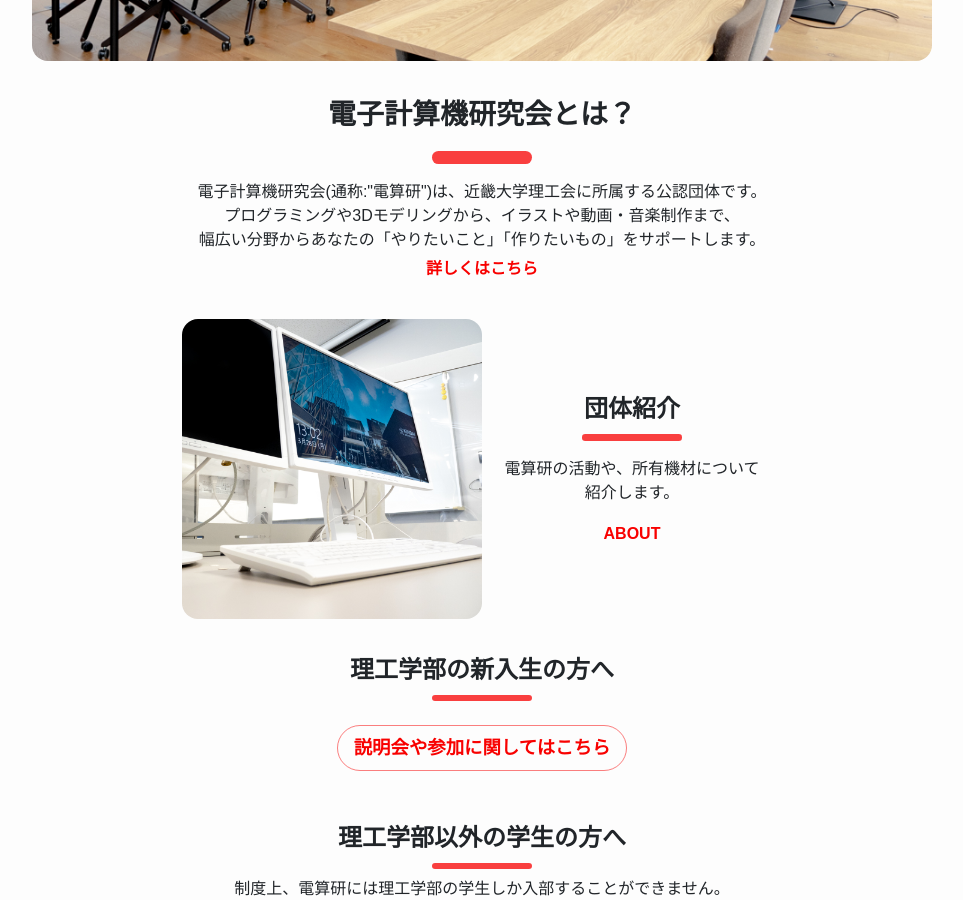
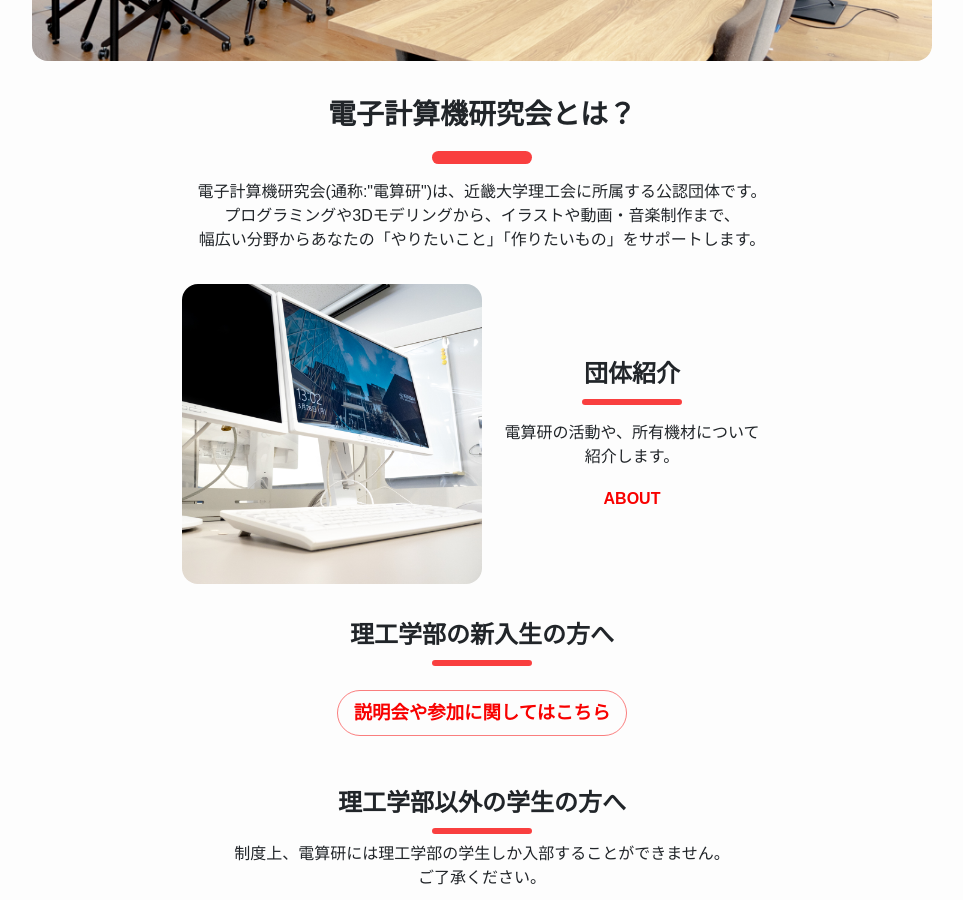
Before and after one commit to kindai-csg/csg-hp, a Jekyll site: the page built from pages/index.md, in a window 1280 px wide and 900 px high, scrolled down 491 px. Shown: the whole window, without its empty margins (158-1121 px from the left). Built offline with Jekyll 4.4.1, drawn with Linux system fonts in a browser that asks for light colours; some web fonts are replaced.

Commit message:
Update index.md

```diff
--- a/pages/index.md
+++ b/pages/index.md
@@ -8,7 +8,6 @@ custom_css:
 custom_js:
   - home
 ---
-
 <div class="top-panel-container">
     <img src="{{ '/assets/images/act.jpg' | relative_url }}"/>
     <div class="top-panel-text-area">
@@ -20,7 +19,6 @@ custom_js:
         </div>
     </div>
 </div>
-
 <div class="what-is-csg">
     <div class="what-is-csg-heading">
         電子計算機研究会とは？
@@ -30,10 +28,8 @@ custom_js:
         電子計算機研究会(通称:"電算研")は、近畿大学理工会に所属する公認団体です。<br>
         プログラミングや3Dモデリングから、イラストや動画・音楽制作まで、<br>
         幅広い分野からあなたの「やりたいこと」「作りたいもの」をサポートします。<br>
-        <a href="{{ site.baseurl }}/about" class="about-link line-link">詳しくはこちら</a>
     </div>
 </div>
-
 <div class="navigation">
     <div class="navigation-panel">
         <a href="{{ site.baseurl }}/events" class="navigation-panel-img">
@@ -51,7 +47,6 @@ custom_js:
         </div>
     </div>
 </div>
-
 <div class="banner">
     <div class="banner-panel">
         <div class="banner-panel-heading">
```
